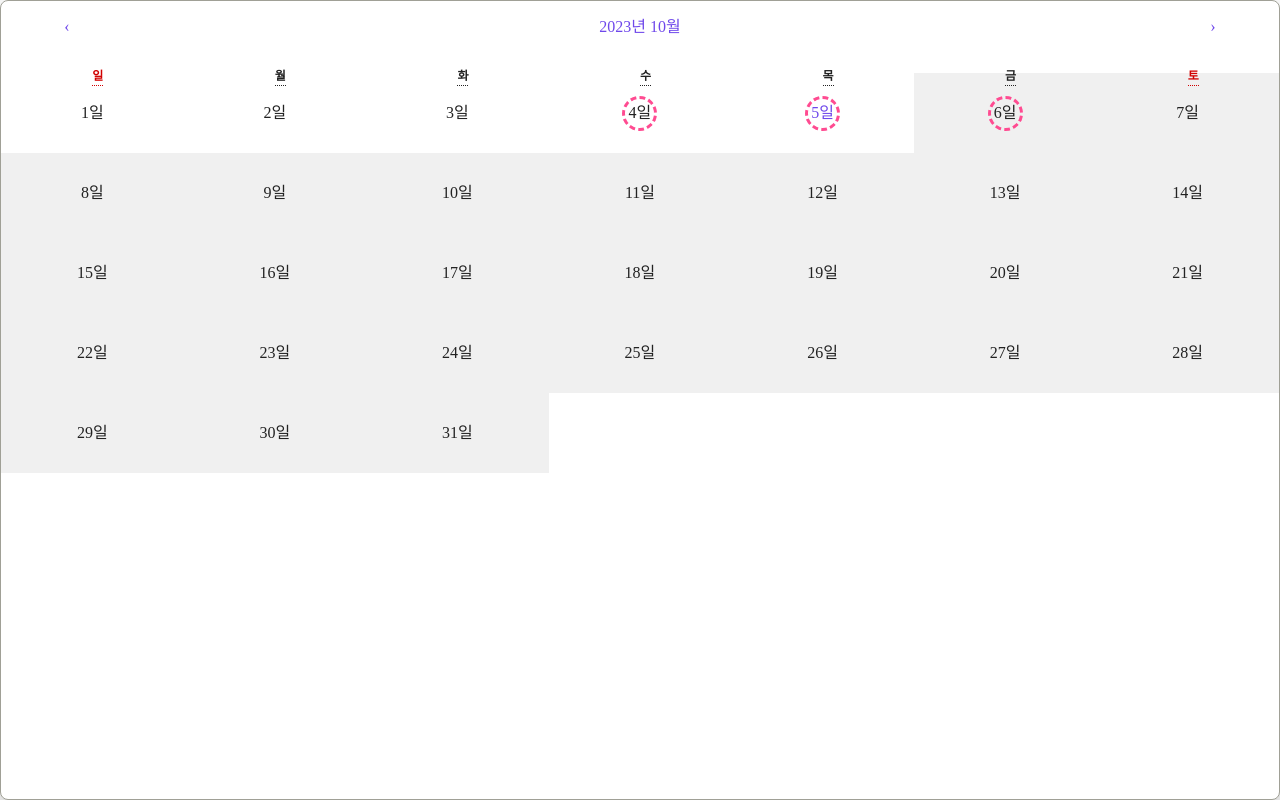
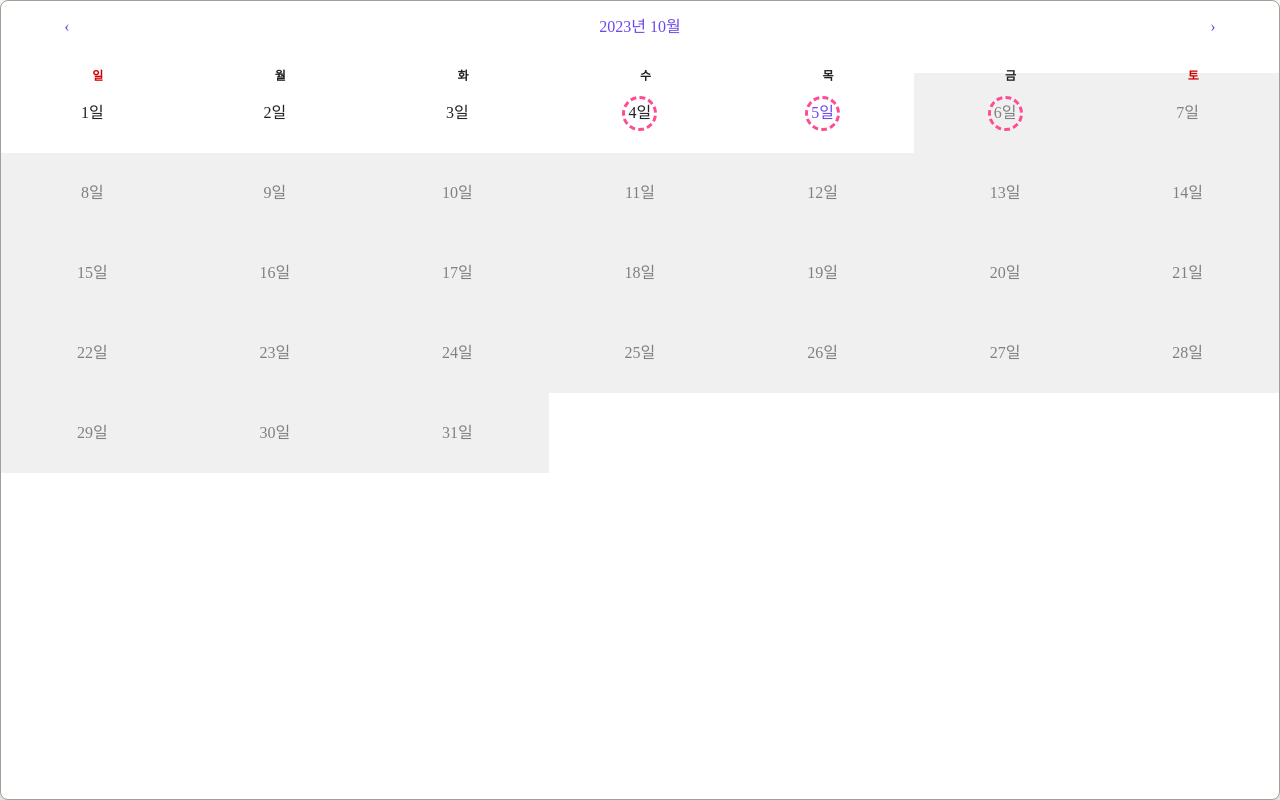
Before and after one commit to ksnd0297/lucky-diary, a Next.js app: page /list/components/Calendar in a window 1280 px wide. Built offline with nearby package versions, Linux system fonts and the light colour scheme; a web font is replaced by a local one.

Commit message:
fix : normalize 스타일 제거

```diff
--- a/src/pages/list/components/Calendar.tsx
+++ b/src/pages/list/components/Calendar.tsx
@@ -65,6 +65,7 @@ const Wrapper = styled.div`
 	abbr {
 		text-decoration: none;
 		position: absolute;
+		border-bottom: none;
 	}
 
 	abbr[title] :not(.react-calendar__month-view__weekdays__weekday) {
--- a/src/styles/Calendar.css
+++ b/src/styles/Calendar.css
@@ -96,6 +96,7 @@
 }
 
 .react-calendar__tile:disabled {
+  color: gray;
   background-color: #f0f0f0;
 }
 
```
